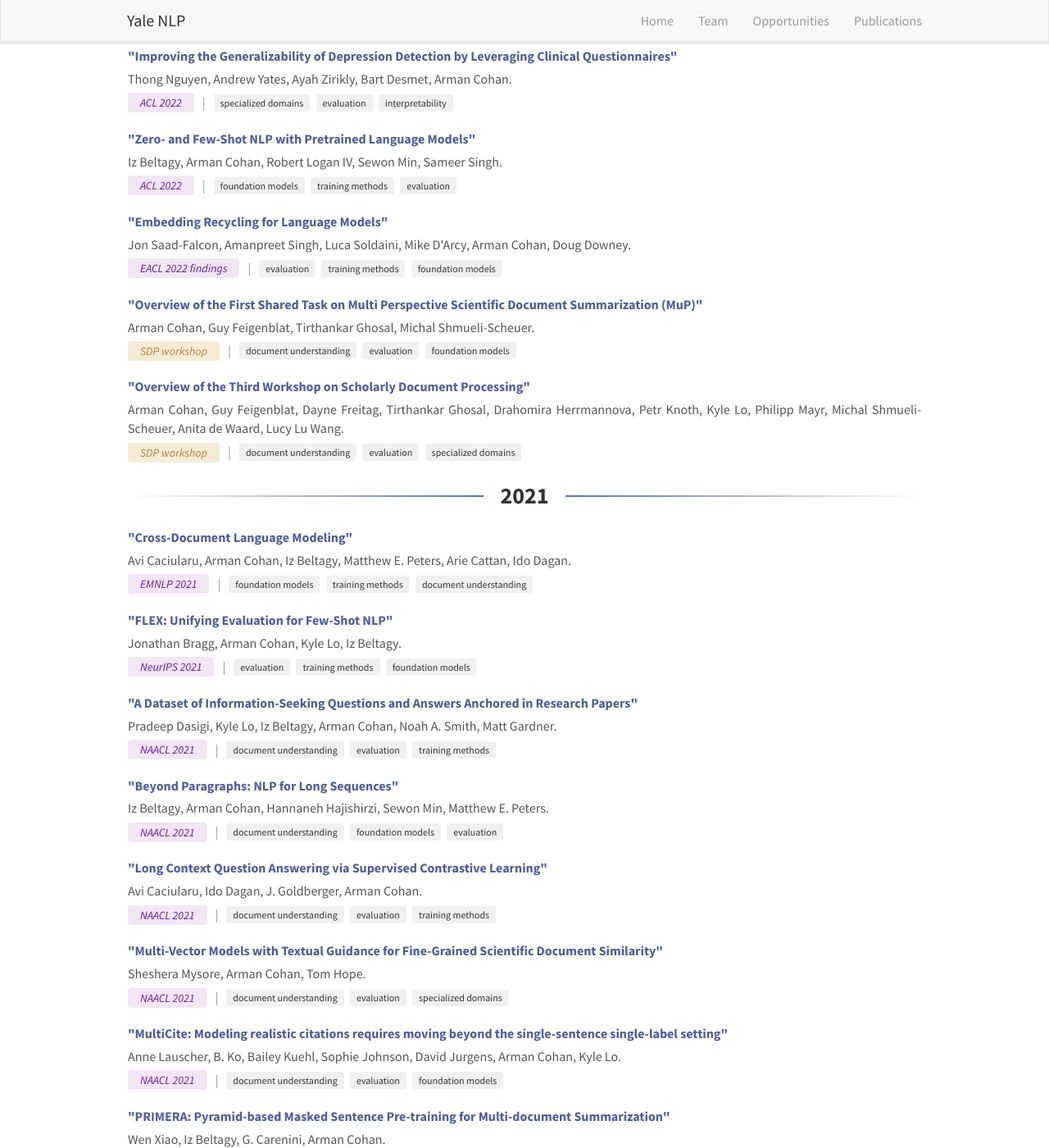
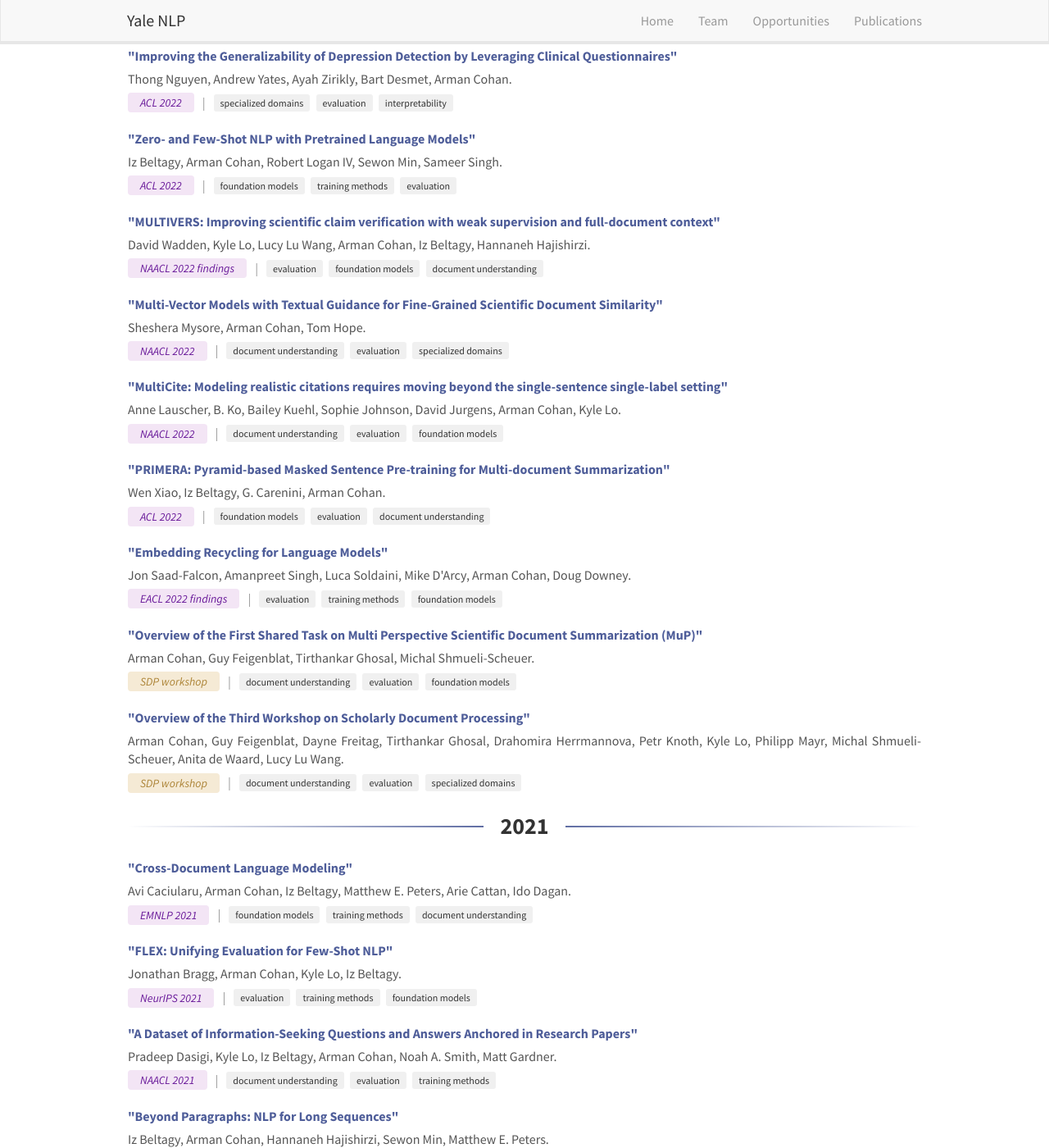
Before and after one commit to yale-nlp/yale-nlp.github.io, a Jekyll site: the page built from _pages/publications.md, in a window 1280 px wide and 1400 px high, scrolled down 6849 px. Shown: the whole window at 82% size. Built offline with Jekyll 4.4.1, drawn with Linux system fonts in a browser that asks for light colours; nearby versions of some CDN libraries; some of the changed lines change nothing that is shown; some of the changed text lies outside the part shown.

Commit message:
Remove outdated publications from 2021 and add new entries for 2022.

```diff
--- a/_data/publications/2021_publist_updated.yml
+++ b/_data/publications/2021_publist_updated.yml
@@ -71,76 +71,6 @@
     - evaluation
   paper_link: https://aclanthology.org/2021.naacl-main.365.pdf
   arxiv_url: Do Long-Range Language Models Actually Use Long-Range Context?
-- url: https://www.semanticscholar.org/paper/79cb9bca730a4c5bbe73d97c1f40da1d0debe568
-  title: '"Long Context Question Answering via Supervised Contrastive Learning"'
-  venue: NAACL 2021
-  year: 2021
-  authors:
-    - Avi Caciularu
-    - Ido Dagan
-    - J. Goldberger
-    - Arman Cohan.
-  project: other
-  display: 1
-  category:
-    - document understanding
-    - evaluation
-    - training methods
-  paper_link: https://aclanthology.org/2022.naacl-main.207.pdf
-  arxiv_url: Long Context Question Answering via Supervised Contrastive Learning
-- url: https://www.semanticscholar.org/paper/ee2289b89a651157139da24674cbb201f479b9bb
-  title: '"Multi-Vector Models with Textual Guidance for Fine-Grained Scientific Document Similarity"'
-  venue: NAACL 2021
-  year: 2021
-  authors:
-    - Sheshera Mysore
-    - Arman Cohan
-    - Tom Hope.
-  project: other
-  display: 1
-  category:
-    - document understanding
-    - evaluation
-    - specialized domains
-  paper_link: https://aclanthology.org/2022.naacl-main.331.pdf
-  arxiv_url: Multi-Vector Models with Textual Guidance for Fine-Grained Scientific Document Similarity
-- url: https://www.semanticscholar.org/paper/e853ef5d79b5584f4476e82c7a6b736c53a18bfc
-  title: '"MultiCite: Modeling realistic citations requires moving beyond the single-sentence single-label setting"'
-  venue: NAACL 2021
-  year: 2021
-  authors:
-    - Anne Lauscher
-    - B. Ko
-    - Bailey Kuehl
-    - Sophie Johnson
-    - David Jurgens
-    - Arman Cohan
-    - Kyle Lo.
-  project: other
-  display: 1
-  category:
-    - document understanding
-    - evaluation
-    - foundation models
-  paper_link: https://aclanthology.org/2022.naacl-main.137.pdf
-  arxiv_url: MultiCite
-- url: https://www.semanticscholar.org/paper/0271d1dbc01eda68c2f0291c62a956fca3092864
-  title: '"PRIMERA: Pyramid-based Masked Sentence Pre-training for Multi-document Summarization"'
-  venue: ACL 2021
-  year: 2021
-  authors:
-    - Wen Xiao
-    - Iz Beltagy
-    - G. Carenini
-    - Arman Cohan.
-  project: other
-  display: 1
-  category:
-    - foundation models
-    - evaluation
-    - document understanding
-  paper_link: https://aclanthology.org/2022.acl-long.360.pdf
-  arxiv_url: SASS
 - url: https://www.semanticscholar.org/paper/387d17e3bc44ed4f81de25fc27fa1b8ab7d6bc8d
   title: '"Simplified Data Wrangling with ir_datasets"'
   venue: SIGIR 2021
@@ -160,25 +90,6 @@
     - evaluation
   paper_link: https://arxiv.org/pdf/2103.02280.pdf
   arxiv_url: Simplified Data Wrangling with ir_datasets
-- url: https://www.semanticscholar.org/paper/2743e66939b30c43affb3c9e31f20cfac2109045
-  title: '"Two Contrasting Data Annotation Paradigms for Subjective NLP Tasks"'
-  venue: NAACL-HLT 2021
-  year: 2021
-  authors:
-    - David Wadden
-    - Kyle Lo
-    - Lucy Lu Wang
-    - Arman Cohan
-    - Iz Beltagy
-    - Hannaneh Hajishirzi.
-  project: other
-  display: 1
-  category:
-    - evaluation
-    - foundation models
-    - document understanding
-  paper_link: https://arxiv.org/pdf/2112.01640.pdf
-  arxiv_url: Two Contrasting Data Annotation Paradigms for Subjective NLP Tasks
 - url: https://www.semanticscholar.org/paper/30824ba1ee1f6ce6bc7e9da84bc1b5bb683e7083
   title: '"LongChecker: Improving scientific claim verification by modeling full-abstract context"'
   venue: Preprint
--- a/_data/publications/2022_publist_updated.yml
+++ b/_data/publications/2022_publist_updated.yml
@@ -129,6 +129,78 @@
     - evaluation
   paper_link: https://aclanthology.org/2022.acl-tutorials.6.pdf
   arxiv_url: Continued Pretraining for Better Zero- and Few-Shot Promptability
+- url: https://www.semanticscholar.org/paper/2743e66939b30c43affb3c9e31f20cfac2109045
+  title: '"MULTIVERS: Improving scientific claim verification with weak supervision and full-document context"'
+  venue: NAACL 2022 findings
+  year: 2022
+  authors:
+    - David Wadden
+    - Kyle Lo
+    - Lucy Lu Wang
+    - Arman Cohan
+    - Iz Beltagy
+    - Hannaneh Hajishirzi.
+  project: other
+  display: 1
+  category:
+    - evaluation
+    - foundation models
+    - document understanding
+  paper_link: https://arxiv.org/pdf/2112.01640.pdf
+  arxiv_url: https://arxiv.org/pdf/2112.01640
+- url: https://www.semanticscholar.org/paper/ee2289b89a651157139da24674cbb201f479b9bb
+  title: '"Multi-Vector Models with Textual Guidance for Fine-Grained Scientific Document Similarity"'
+  venue: NAACL 2022
+  year: 2022
+  authors:
+    - Sheshera Mysore
+    - Arman Cohan
+    - Tom Hope.
+  project: other
+  display: 1
+  category:
+    - document understanding
+    - evaluation
+    - specialized domains
+  paper_link: https://aclanthology.org/2022.naacl-main.331.pdf
+  arxiv_url: Multi-Vector Models with Textual Guidance for Fine-Grained Scientific Document Similarity
+- url: https://www.semanticscholar.org/paper/e853ef5d79b5584f4476e82c7a6b736c53a18bfc
+  title: '"MultiCite: Modeling realistic citations requires moving beyond the single-sentence single-label setting"'
+  venue: NAACL 2022
+  year: 2022
+  authors:
+    - Anne Lauscher
+    - B. Ko
+    - Bailey Kuehl
+    - Sophie Johnson
+    - David Jurgens
+    - Arman Cohan
+    - Kyle Lo.
+  project: other
+  display: 1
+  category:
+    - document understanding
+    - evaluation
+    - foundation models
+  paper_link: https://aclanthology.org/2022.naacl-main.137.pdf
+  arxiv_url: MultiCite
+- url: https://www.semanticscholar.org/paper/0271d1dbc01eda68c2f0291c62a956fca3092864
+  title: '"PRIMERA: Pyramid-based Masked Sentence Pre-training for Multi-document Summarization"'
+  venue: ACL 2022
+  year: 2022
+  authors:
+    - Wen Xiao
+    - Iz Beltagy
+    - G. Carenini
+    - Arman Cohan.
+  project: other
+  display: 1
+  category:
+    - foundation models
+    - evaluation
+    - document understanding
+  paper_link: https://aclanthology.org/2022.acl-long.360.pdf
+  arxiv_url: SASS
 - url: https://www.semanticscholar.org/paper/f75425ef1884a7bc8d367788aef111b242cd540b
   title: '"Embedding Recycling for Language Models"'
   venue: EACL 2022 findings
```
